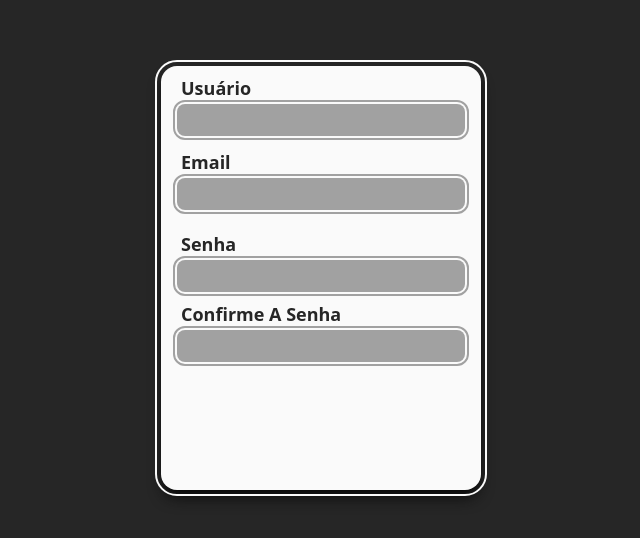
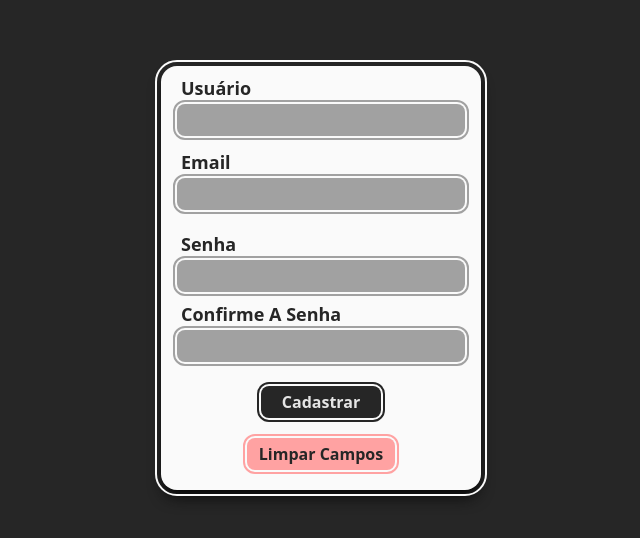
Before and after one commit to LaLunaInSky/projeto-cadastro, a website: page index.html in a window 1280 px wide. Shown: the part 122-660 px from the top of the page, without its empty margins (319-959 px from the left). Drawn offline with Linux system fonts and the light colour scheme.

Commit message:
05/03/2025 23:50

```diff
--- a/index.html
+++ b/index.html
@@ -136,6 +136,28 @@
                         >
                     </div>
                 </div>
+                <div
+                    class="
+                        flex flex-col gap-5 mt-6 items-center
+                    "
+                >
+                    <button
+                        type="submit"
+                        class="
+                            capitalize bg-neutral-800 w-30 py-1 font-bold text-neutral-200 outline-2 outline-offset-2 outline-neutral-800 rounded-lg cursor-pointer hover:bg-neutral-400 hover:outline-neutral-400 hover:text-neutral-700
+                        "
+                    >
+                        cadastrar
+                    </button>
+                    <button
+                        type="reset"
+                        class="
+                            capitalize font-bold bg-red-300 cursor-pointer px-3 py-1 text-neutral-800 outline-2 outline-offset-2 outline-red-300 rounded-lg hover:bg-red-600 hover:outline-red-600 hover:text-neutral-100
+                        "
+                    >
+                        limpar campos
+                    </button>
+                </div>
             </form>
         </main>
         <script
```
Also changed, not shown: output.css.
